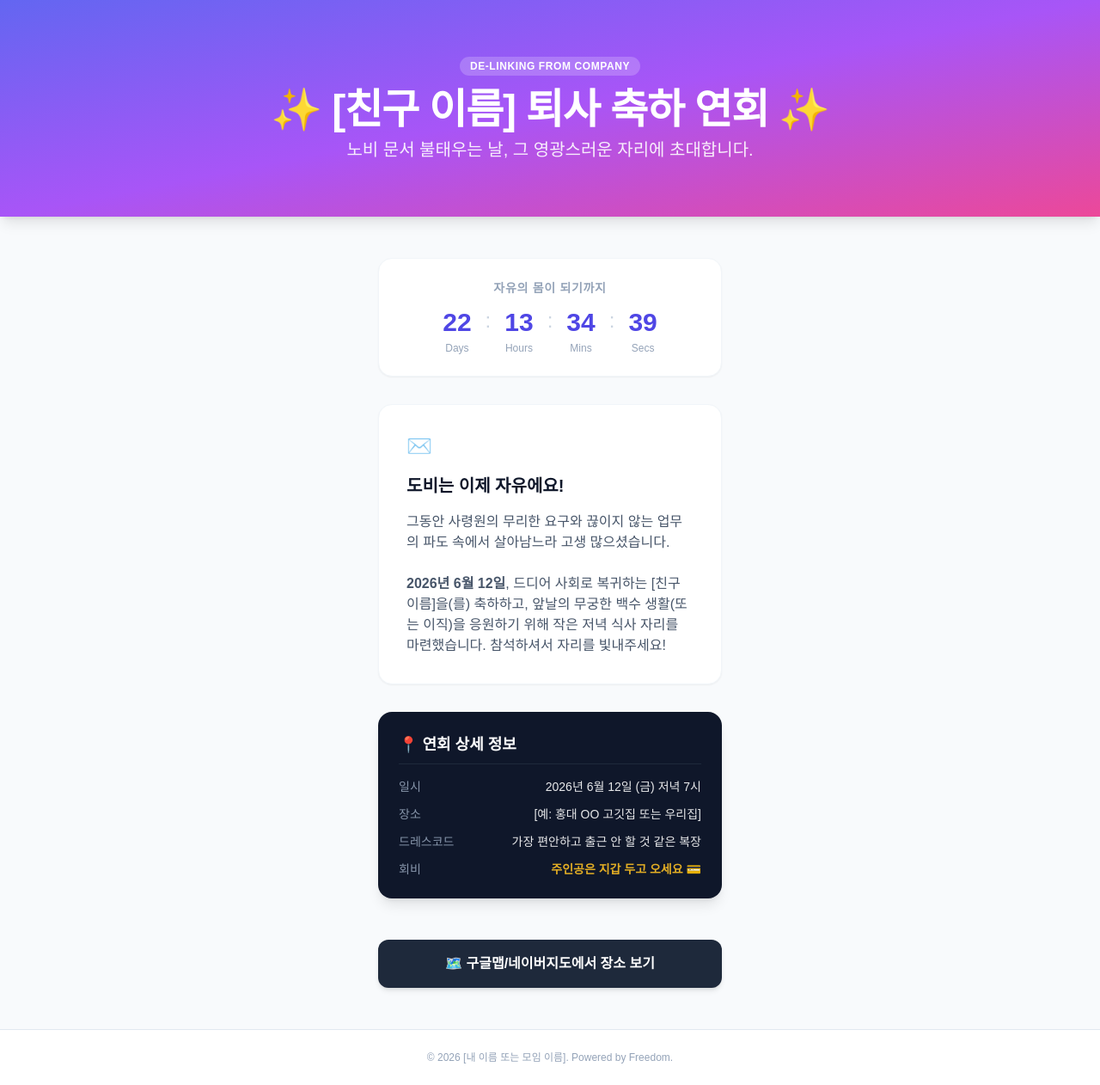
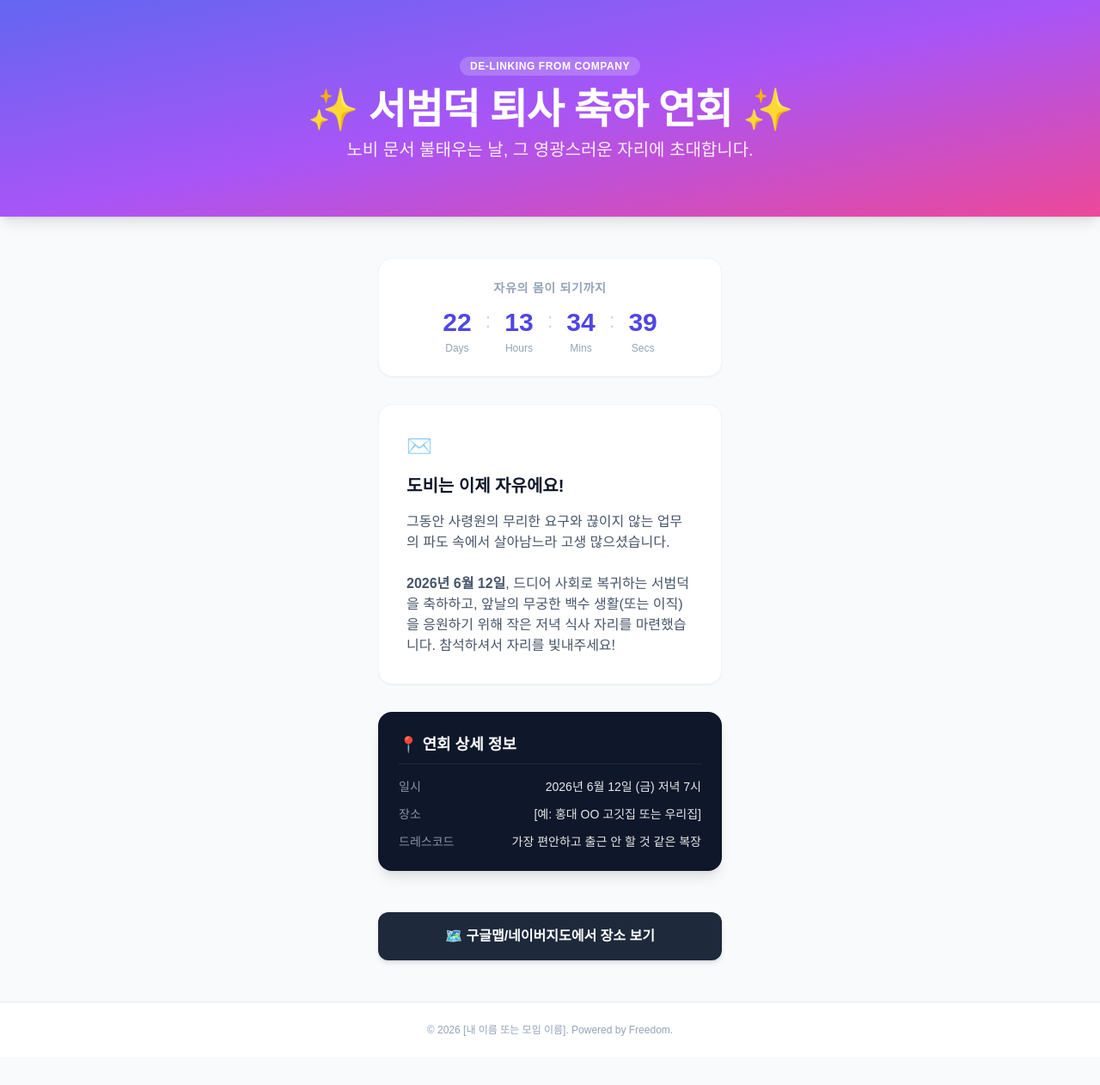
Before and after one commit to namgoong5292-ctrl/invitation, a plain HTML site: page index.html in a window 1280 px wide. Shown: the whole page at 86% size. After the commit the page ends 1230 px from the top, so only its background shows below. Drawn offline with nearby package versions, Linux system fonts and the light colour scheme; a web font is replaced by a local one.

Commit message:
Update farewell party details for Seo Beom-deok

```diff
--- a/index.html
+++ b/index.html
@@ -17,7 +17,7 @@
     <header class="text-center py-16 px-4 bg-gradient-to-br from-indigo-500 via-purple-500 to-pink-500 text-white shadow-lg animate-fade-in">
         <span class="bg-white/20 text-xs font-semibold px-3 py-1 rounded-full uppercase tracking-wider">De-linking from Company</span>
         <h1 class="text-4xl md:text-5xl font-extrabold mt-4 mb-2 tracking-tight">
-            ✨ [친구 이름] 퇴사 축하 연회 ✨
+            ✨ 서범덕 퇴사 축하 연회 ✨
         </h1>
         <p class="text-lg md:text-xl opacity-90 font-light">
             노비 문서 불태우는 날, 그 영광스러운 자리에 초대합니다.
@@ -59,7 +59,7 @@
             <h2 class="text-xl font-bold text-slate-900">도비는 이제 자유에요!</h2>
             <p class="text-slate-600 leading-relaxed text-sm md:text-base">
                 그동안 사령원의 무리한 요구와 끊이지 않는 업무의 파도 속에서 살아남느라 고생 많으셨습니다.<br><br>
-                <strong>2026년 6월 12일</strong>, 드디어 사회로 복귀하는 [친구 이름]을(를) 축하하고, 앞날의 무궁한 백수 생활(또는 이직)을 응원하기 위해 작은 저녁 식사 자리를 마련했습니다. 참석하셔서 자리를 빛내주세요!
+                <strong>2026년 6월 12일</strong>, 드디어 사회로 복귀하는 서범덕을 축하하고, 앞날의 무궁한 백수 생활(또는 이직)을 응원하기 위해 작은 저녁 식사 자리를 마련했습니다. 참석하셔서 자리를 빛내주세요!
             </p>
         </section>
 
@@ -80,10 +80,6 @@
                 <div class="flex justify-between">
                     <span class="font-medium text-slate-400">드레스코드</span>
                     <span class="text-right">가장 편안하고 출근 안 할 것 같은 복장</span>
-                </div>
-                <div class="flex justify-between">
-                    <span class="font-medium text-slate-400">회비</span>
-                    <span class="text-right text-amber-400 font-semibold">주인공은 지갑 두고 오세요 💳</span>
                 </div>
             </div>
         </section>
```
